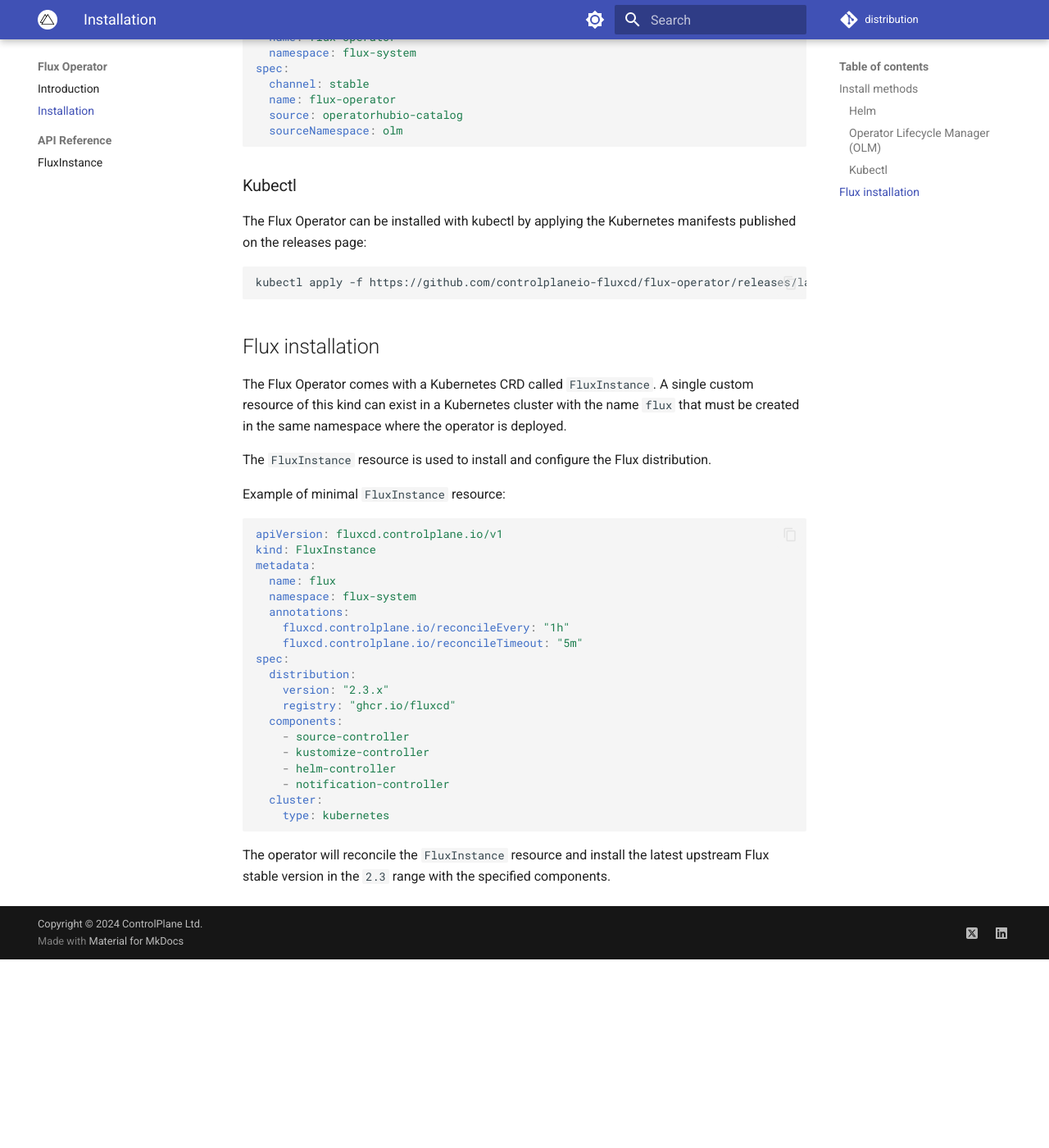
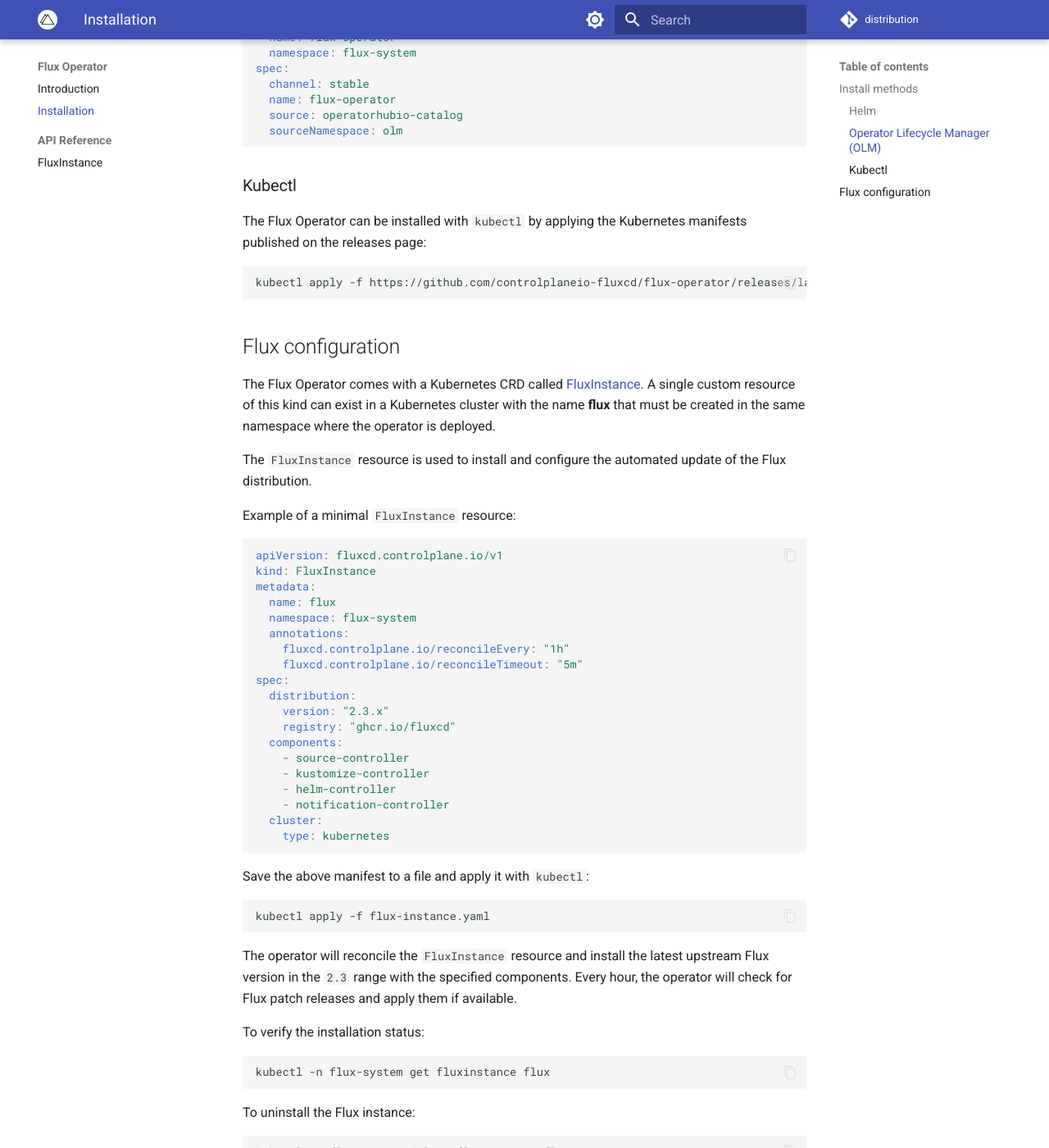
Before and after one commit to controlplaneio-fluxcd/distribution, an MkDocs documentation site: the page built from docs/operator/install.md, in a window 1280 px wide and 1400 px high, scrolled down 863 px. Shown: the whole window at 82% size. Built offline with MkDocs 1.6.1 and Material for MkDocs 9.7.7, drawn with Linux system fonts in a browser that asks for light colours; comment, search, counter and statistics services are not loaded; before the commit the page ends 2033 px from its top, so only the background shows below that; some of the changed text lies outside the part shown.

Commit message:
Add minimal Flux config example
Signed-off-by: Stefan Prodan <stefan.prodan@gmail.com>

````diff
--- a/docs/operator/install.md
+++ b/docs/operator/install.md
@@ -43,22 +43,23 @@
 
 ### Kubectl
 
-The Flux Operator can be installed with kubectl by
+The Flux Operator can be installed with `kubectl` by
 applying the Kubernetes manifests published on the releases page:
 
 ```shell
 kubectl apply -f https://github.com/controlplaneio-fluxcd/flux-operator/releases/latest/download/install.yaml
 ```
 
-## Flux installation
+## Flux configuration
 
-The Flux Operator comes with a Kubernetes CRD called `FluxInstance`. A single custom resource of this kind
-can exist in a Kubernetes cluster with the name `flux` that must be created in the same
-namespace where the operator is deployed.
+The Flux Operator comes with a Kubernetes CRD called [FluxInstance](fluxinstance.md).
+A single custom resource of this kind can exist in a Kubernetes cluster with the name
+**flux** that must be created in the same namespace where the operator is deployed.
 
-The `FluxInstance` resource is used to install and configure the Flux distribution.
+The `FluxInstance` resource is used to install and configure the automated update
+of the Flux distribution.
 
-Example of minimal `FluxInstance` resource:
+Example of a minimal `FluxInstance` resource:
 
 ```yaml
 apiVersion: fluxcd.controlplane.io/v1
@@ -82,5 +83,24 @@
     type: kubernetes
 ```
 
+Save the above manifest to a file and apply it with `kubectl`:
+
+```shell
+kubectl apply -f flux-instance.yaml
+```
+
 The operator will reconcile the `FluxInstance` resource and install
-the latest upstream Flux stable version in the `2.3` range with the specified components.
+the latest upstream Flux version in the `2.3` range with the specified components.
+Every hour, the operator will check for Flux patch releases and apply them if available.
+
+To verify the installation status:
+
+```shell
+kubectl -n flux-system get fluxinstance flux
+```
+
+To uninstall the Flux instance:
+
+```shell
+kubectl -n flux-system delete fluxinstance flux
+```
````
Also changed, not shown: other parts of docs/operator/install.md (+2 -2 lines).
